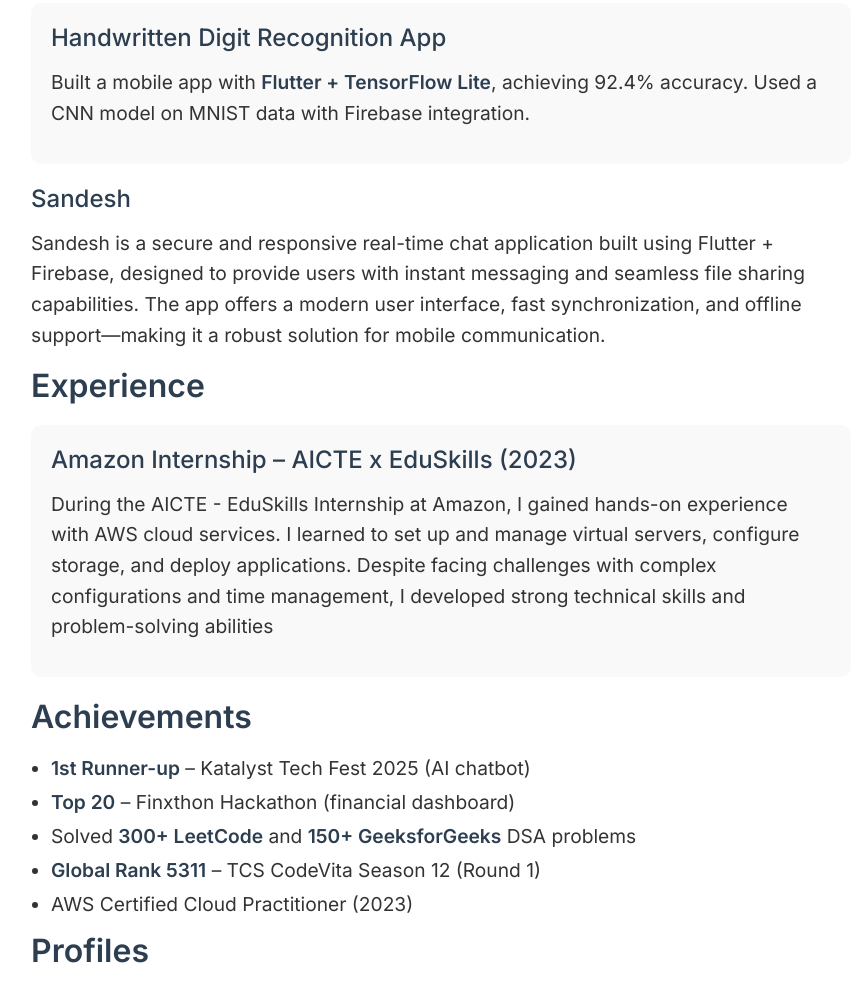
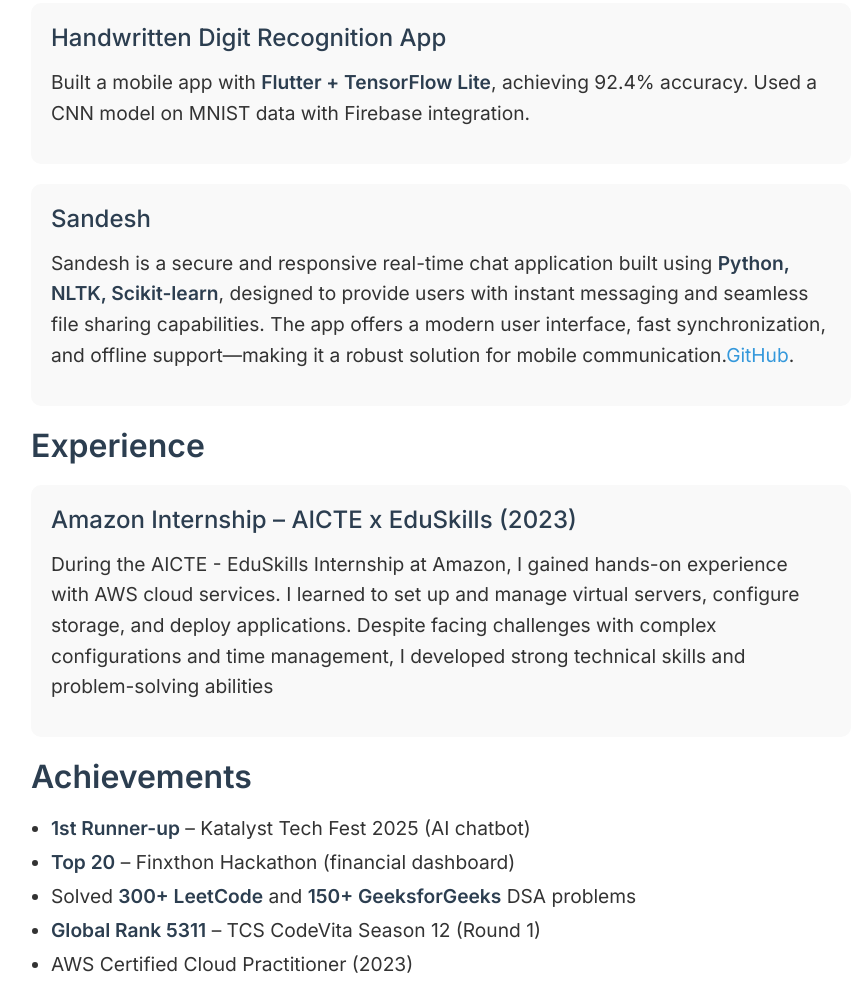
Before and after one commit to Prachi0307-creator/prachi0307-creator.github.io, a plain HTML site: page index.html in a window 1280 px wide. Shown: the part 1181-2165 px from the top of the page, without its empty margins (199-1055 px from the left). Drawn offline with Linux system fonts and the light colour scheme.

Commit message:
Update index.html

```diff
--- a/index.html
+++ b/index.html
@@ -343,14 +343,20 @@
           Built a mobile app with <span class="highlight">Flutter + TensorFlow Lite</span>, achieving 92.4% accuracy. Used a CNN model on MNIST data with Firebase integration.
         </p>
       </div>
-      <div>
-        <h3>
+<!--       <div> -->
+      <div class="card">
+        <h3>Sandesh</h3>
+        <p>
+          Sandesh is a secure and responsive real-time chat application built using <span class="highlight">Python, NLTK, Scikit-learn</span>, designed to provide users with instant messaging and seamless file sharing capabilities. The app offers a modern user interface, fast synchronization, and offline support—making it a robust solution for mobile communication.<a href="https://github.com/Prachi0307-creator/Recommendation-System" target="_blank">GitHub</a>.
+        </p>
+      </div>
+<!--         <h3>
           Sandesh
         </h3>
         <p>
           Sandesh is a secure and responsive real-time chat application built using<span class="highligh"> Flutter + Firebase</span>, designed to provide users with instant messaging and seamless file sharing capabilities. The app offers a modern user interface, fast synchronization, and offline support—making it a robust solution for mobile communication.
-        </p>
-      </div>
+        </p> -->
+<!--       </div> -->
     </div>
 
     <div class="section" id="experience">
@@ -381,7 +387,7 @@
         <a href="https://www.geeksforgeeks.org/user/prachibharb3dv/" target="_blank">GeeksforGeeks</a>
         <a href="https://www.codechef.com/users/prachi_0307" target="_blank">CodeChef</a>
         <a href="https://www.linkedin.com/in/prachi-bhardwaj-574278257/" target="_blank">LinkedIn</a>
-        <a href="https://github.com/prachi" target="_blank">GitHub</a>
+        <a href="https://github.com/Prachi0307-creator" target="_blank">GitHub</a>
       </div>
     </div>
 
```
